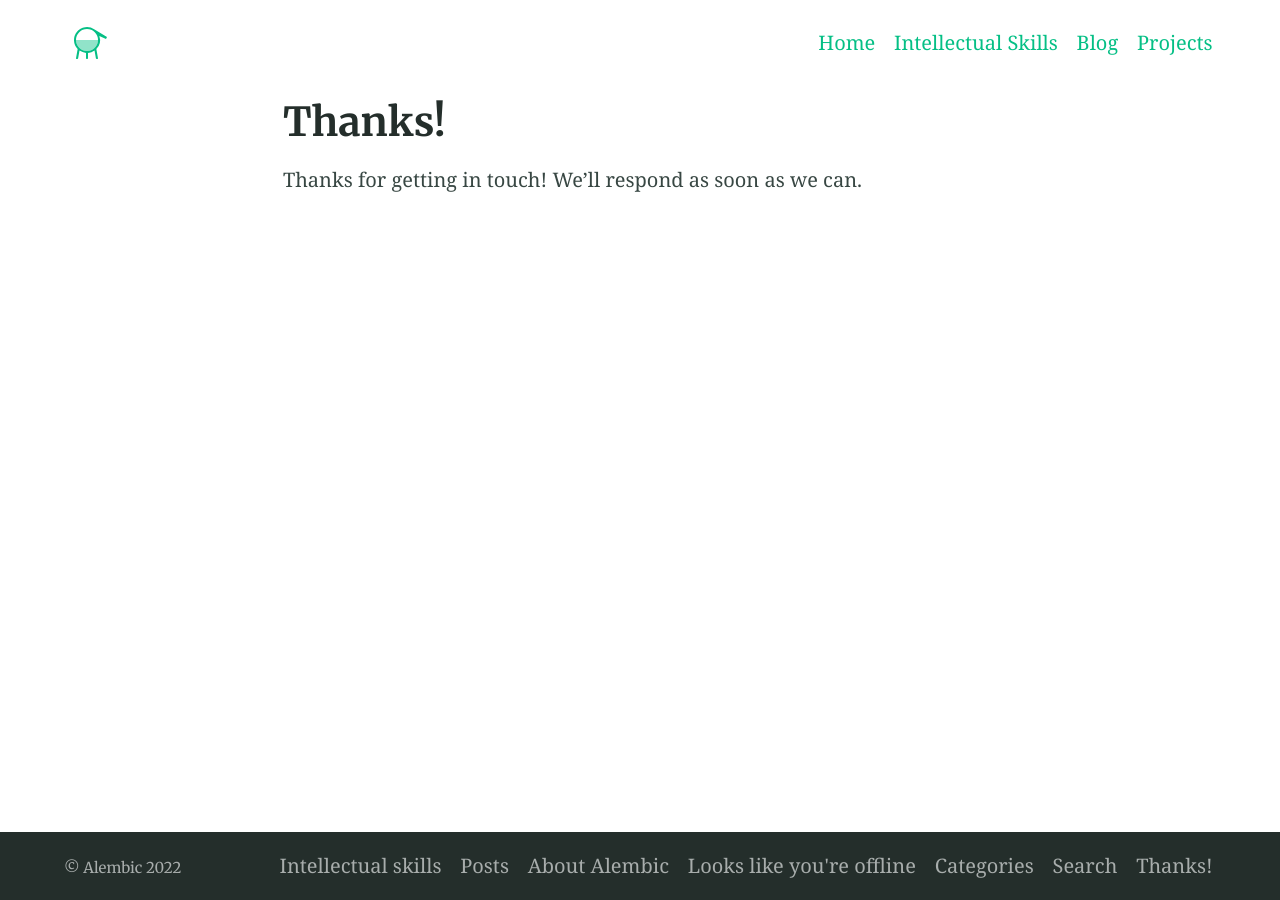
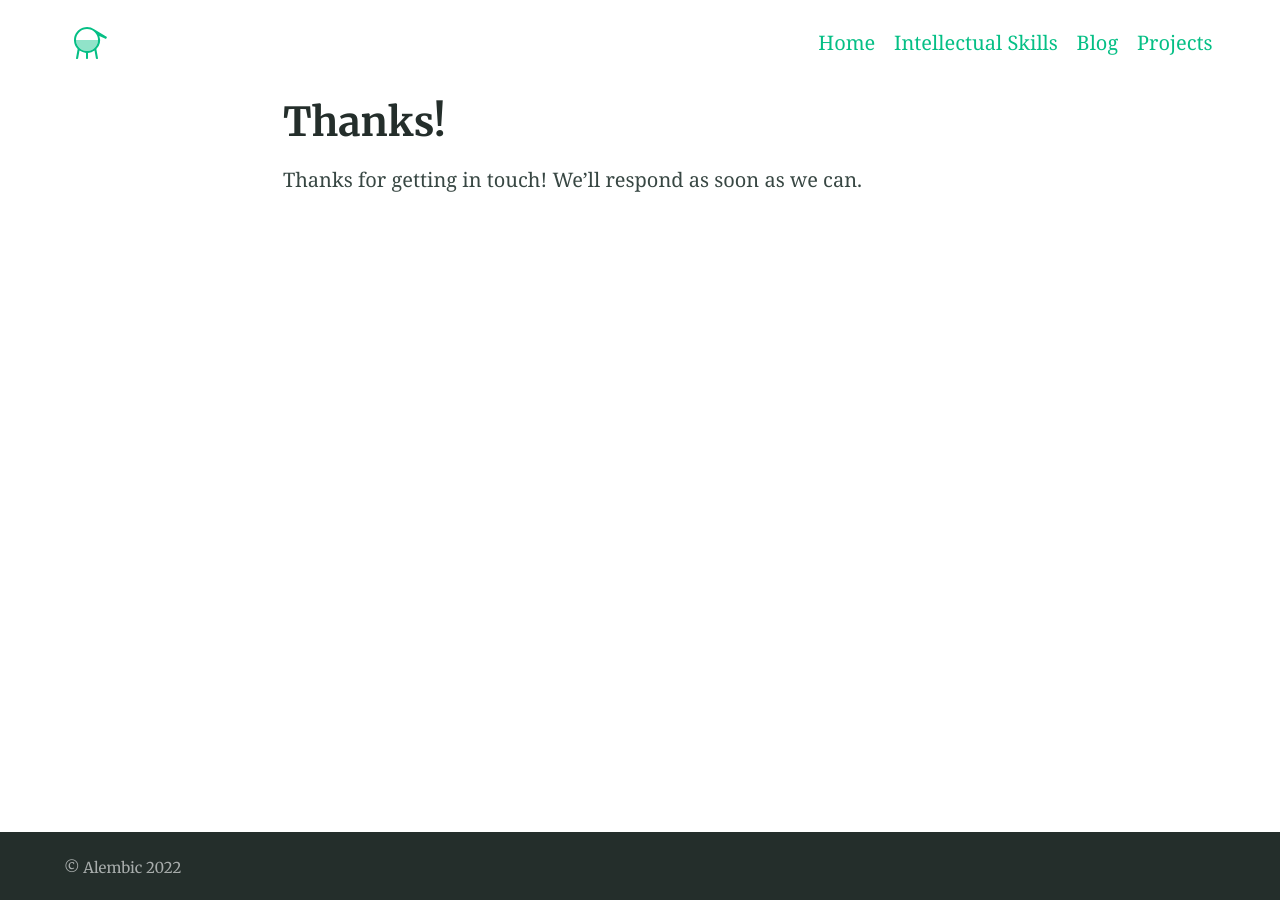
Before and after one commit to Arashfd75/Arashfd75.github.io, a Jekyll site: the page built from thanks.md, in a window 1280 px wide. Built offline with Jekyll 4.4.1, drawn with Linux system fonts in a browser that asks for light colours; part of the change alters nothing that is shown.

```diff
--- a/_config.yml
+++ b/_config.yml
@@ -135,9 +135,9 @@ navigation_header:
 # - title: Fork Alembic
 #   url: https://github.com/daviddarnes/alembic
 
-# navigation_footer:
-# - title: Created by David Darnes
-#   url: https://darn.es
+navigation_footer:
+- title:
+  url:
 
 social_links: # Appears in sidebar. Set the urls then uncomment and comment out as desired
   Twitter: https://twitter.com/arash_fd75
```
